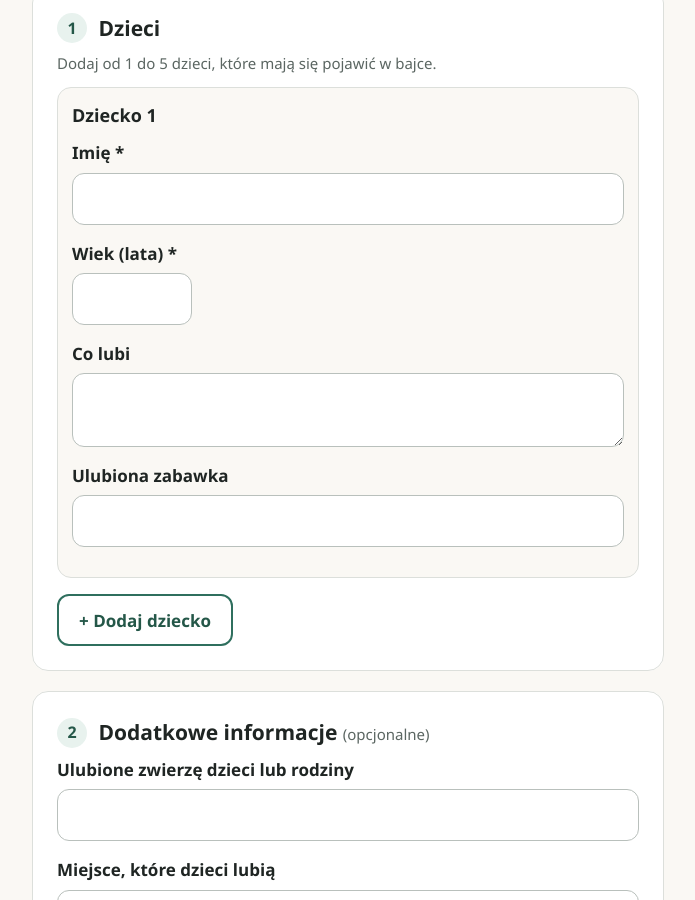
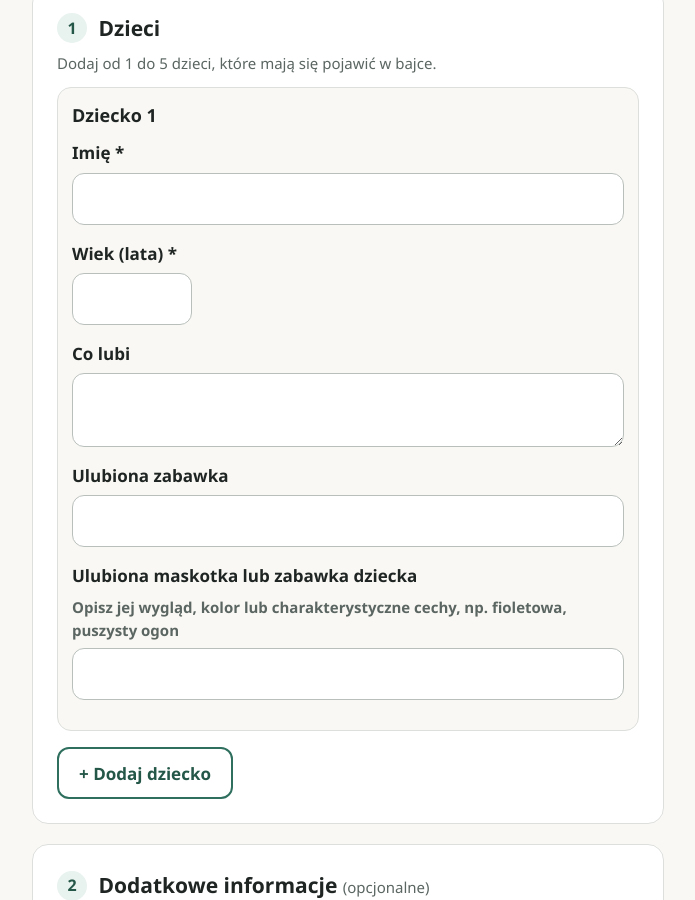
Before and after one commit to eggertone/karta-bajki, a plain HTML site: page index.html in a window 1280 px wide. Shown: the part 328-1228 px from the top of the page, without its empty margins (292-987 px from the left). Drawn offline with Linux system fonts and the light colour scheme.

Commit message:
Update index.html

```diff
--- a/index.html
+++ b/index.html
@@ -203,6 +203,10 @@
         <label data-for="ulubiona_zabawka">Ulubiona zabawka</label>
         <input data-field="ulubiona_zabawka" type="text" maxlength="100" autocomplete="off" />
       </div>
+      <div class="field">
+        <label data-for="ulubiona_maskotka">Ulubiona maskotka lub zabawka dziecka<span class="hint-inline">Opisz jej wygląd, kolor lub charakterystyczne cechy, np. fioletowa, puszysty ogon</span></label>
+        <input data-field="ulubiona_maskotka" type="text" maxlength="150" autocomplete="off" />
+      </div>
     </div>
   </template>
 
```
